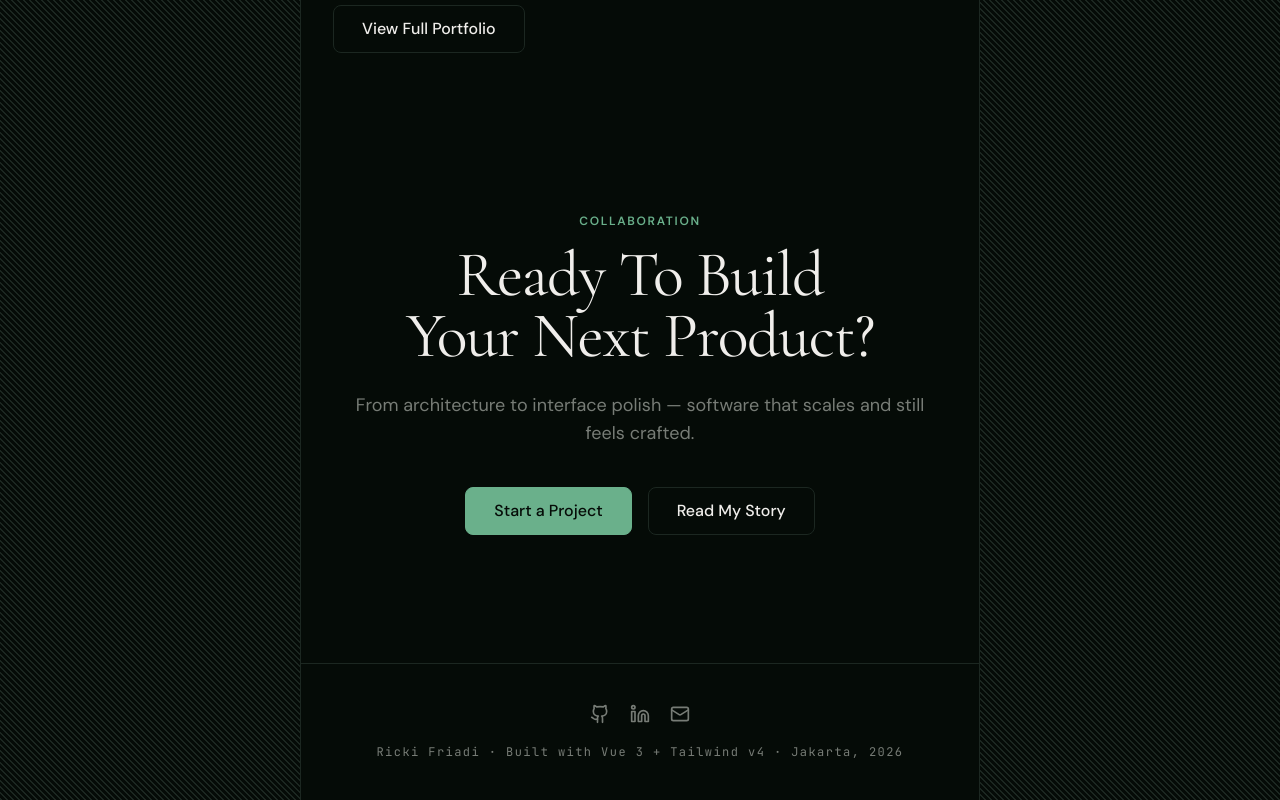
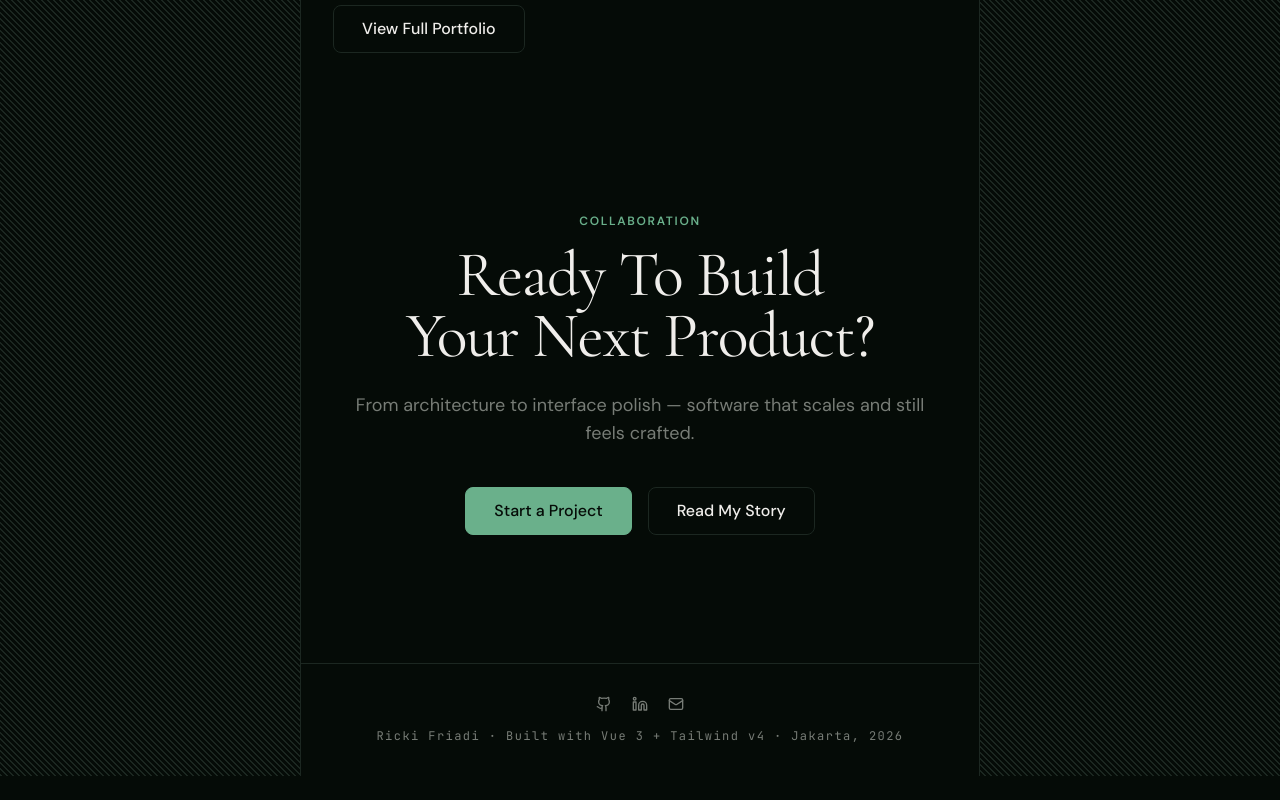
Before and after one commit to rickyfriady/rickyfrdy-web, a Vue app: page / in a window 1280 px wide. Shown: the part 4295-5095 px from the top of the page. After the commit the page ends 5071 px from the top, so only its background shows below. Built offline with nearby package versions, Linux system fonts and the light colour scheme.

Commit message:
feat: simplify footer padding to fit inside centered column

```diff
--- a/src/components/layout/AppFooter.vue
+++ b/src/components/layout/AppFooter.vue
@@ -11,9 +11,8 @@
 </script>
 
 <template>
-  <footer class="border-border border-t py-10">
-    <div class="container mx-auto px-4 md:px-8">
-      <div class="mb-5 flex justify-center gap-5">
+  <footer class="border-border border-t px-4 py-8">
+    <div class="mb-4 flex justify-center gap-5">
       <a
         v-for="social in socialLinks"
         :key="social.name"
@@ -23,7 +22,7 @@
         rel="noopener noreferrer"
         class="text-muted hover:text-foreground transition-colors duration-200"
       >
-          <component :is="social.icon" class="h-5 w-5" />
+        <component :is="social.icon" class="h-4 w-4" />
       </a>
     </div>
     <p class="colophon">
@@ -31,6 +30,5 @@
         currentYear
       }}
     </p>
-    </div>
   </footer>
 </template>
```
Lines whose indentation alone changed are shown as unchanged.
